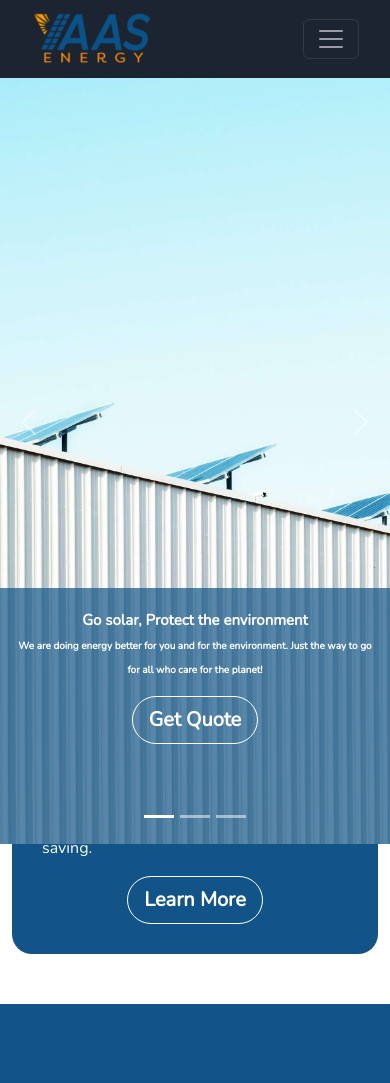
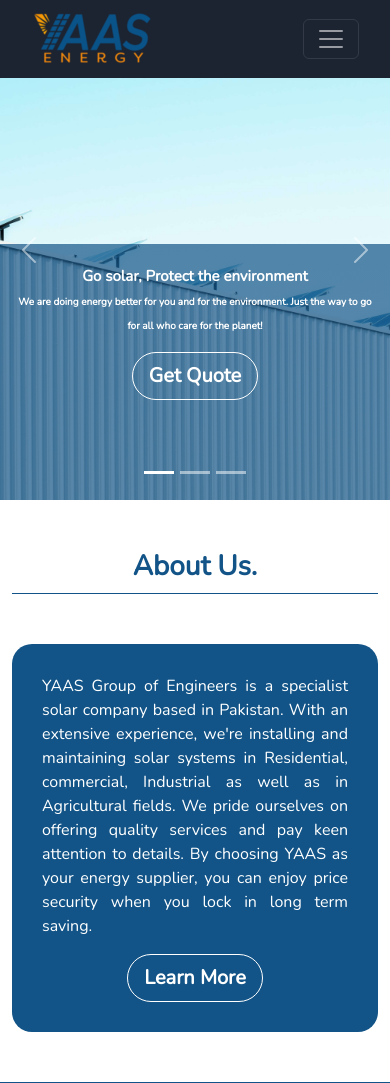
Before and after one commit to malikhuzafah/yaas-energy, a PHP site: page / in a window 390 px wide. Shown: the top 1083 px of the page. Run offline with PHP 8.4, Linux system fonts and the light colour scheme; some libraries are stand-ins or nearby versions.

Commit message:
update styles.css

```diff
--- a/css/styles.css
+++ b/css/styles.css
@@ -427,8 +427,8 @@ a {
         padding: 30px 0;
     }
 
-    .head {
-        height: 50vh;
+    .head, #slide-1, #slide-2, #slide-3 {
+        height: 500px;
     }
 }
 
```
